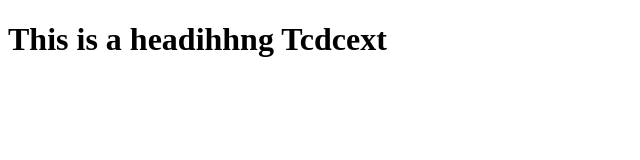
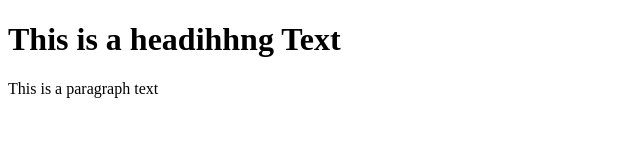
Before and after one commit to Talktotimi3/Version-Control-3, a plain HTML site: page index.html in a window 1280 px wide. Shown: the whole page, without its empty margins (0-640 px from the left). Drawn offline with Linux system fonts and the light colour scheme.

Commit message:
Second Commit

```diff
--- a/index.html
+++ b/index.html
@@ -6,7 +6,8 @@
     <title>Version Control</title>
 </head>
 <body>
-    <h1>This is a headihhng Tcdcext</h1>
+    <h1>This is a headihhng Text</h1>
+    <p>This is a paragraph text</p>
     <h2></h2>
 </body>
 </html>
```
